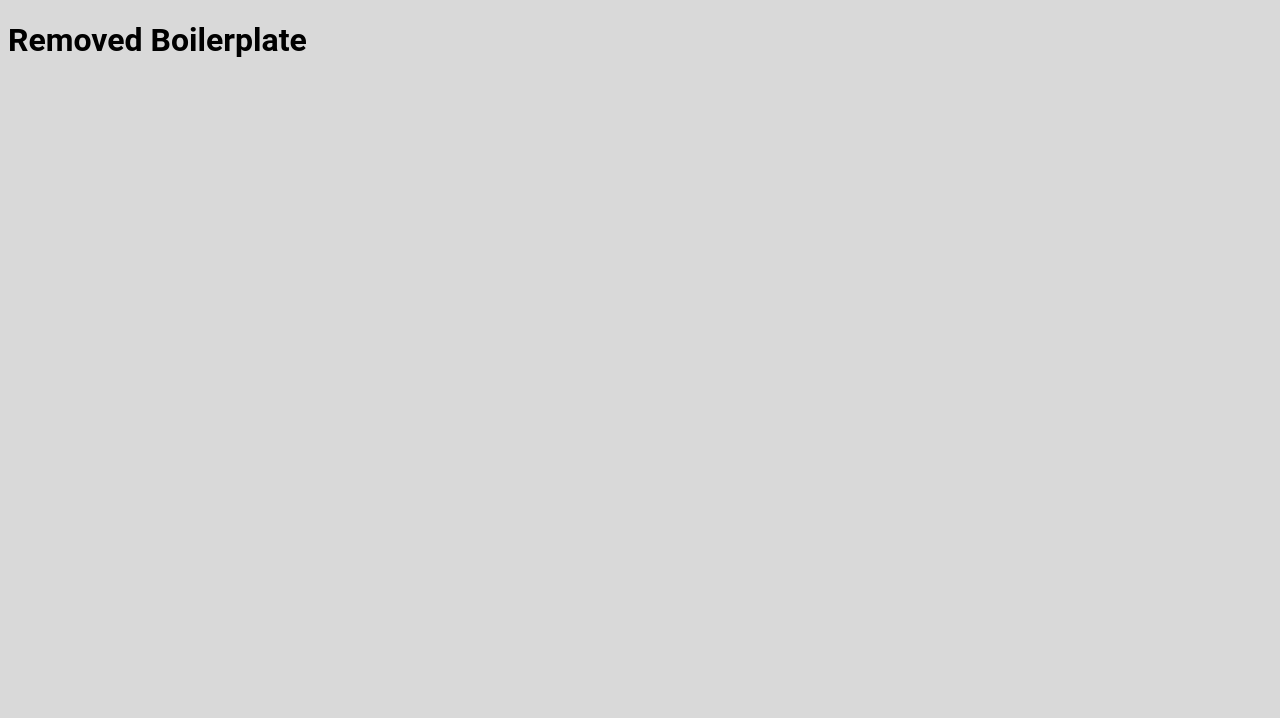
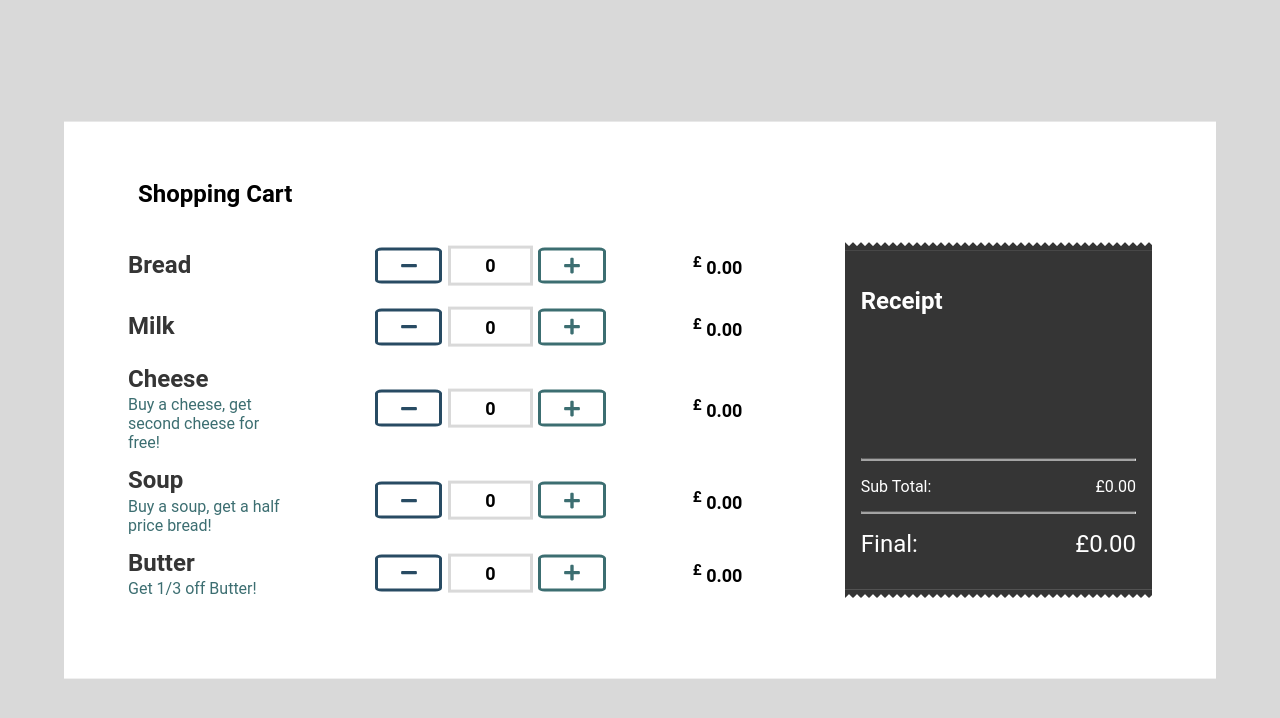
Before and after one commit to Prithpal-Sooriya/next-cart-system, a Next.js app: page / in a window 1280 px wide. Shown: the top 718 px of the page. Built offline with nearby package versions, Linux system fonts and the light colour scheme.

Commit message:
Feat - Add NEXT Page for shopping cart

```diff
--- /dev/null
+++ b/pages/Home.module.css
@@ -0,0 +1,41 @@
+.page {
+  display: block;
+  width: 100%;
+  height: 100%;
+
+  background-color: var(--page-background);
+}
+
+.navContent {
+  position: relative;
+  padding: 0px 10px;
+}
+
+.cardContent {
+  position: absolute;
+  top: 50%;
+  left: 50%;
+  transform: translate(-50%, -50%);
+
+  background-color: var(--card-background);
+  width: 80%;
+  height: 60%;
+  padding: 3% 5%;
+}
+
+.mainContent {
+  position: relative;
+  display: grid;
+  grid-template-rows: 1fr;
+  grid-template-columns: 2fr 1fr;
+  align-items: center;
+  gap: 0 10%;
+  height: 80%;
+}
+
+.cartContainer {
+  display: flex;
+  flex-direction: column;
+  justify-content: space-evenly;
+  height: 100%;
+}
--- a/pages/index.tsx
+++ b/pages/index.tsx
@@ -1,7 +1,32 @@
-const IndexPage: React.FC = () => (
-  <div>
-    <h1>Removed Boilerplate</h1>
-  </div>
-)
+import React from 'react'
+import CartItem from '../components/cartItem/CartItem'
+import Receipt from '../components/recipt/Receipt'
+import { CartItemType } from '../utils/specialOffers'
+import ShoppingCartProvider from '../context/ShoppingCartContext'
+import styles from './Home.module.css'
+
+const IndexPage: React.FC = () => {
+  return (
+    <div className={styles.page}>
+      <ShoppingCartProvider>
+        <div className={styles.cardContent}>
+          <nav className={styles.navContent}>
+            <h1>Shopping Cart</h1>
+          </nav>
+          <main className={styles.mainContent}>
+            <div className={styles.cartContainer}>
+              <CartItem type={CartItemType.Bread} />
+              <CartItem type={CartItemType.Milk} />
+              <CartItem type={CartItemType.Cheese} />
+              <CartItem type={CartItemType.Soup} />
+              <CartItem type={CartItemType.Butter} />
+            </div>
+            <Receipt />
+          </main>
+        </div>
+      </ShoppingCartProvider>
+    </div>
+  )
+}
 
 export default IndexPage
```
